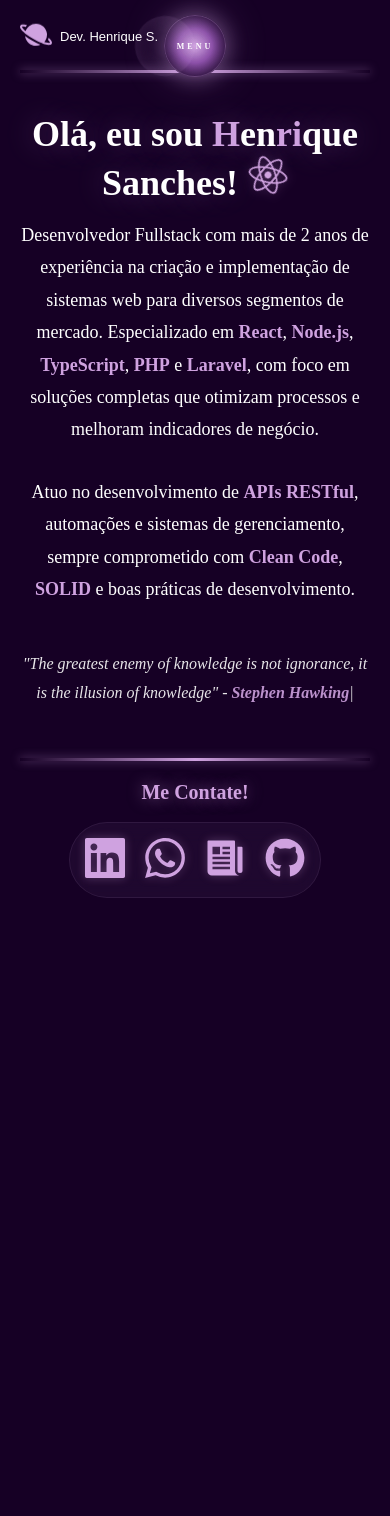
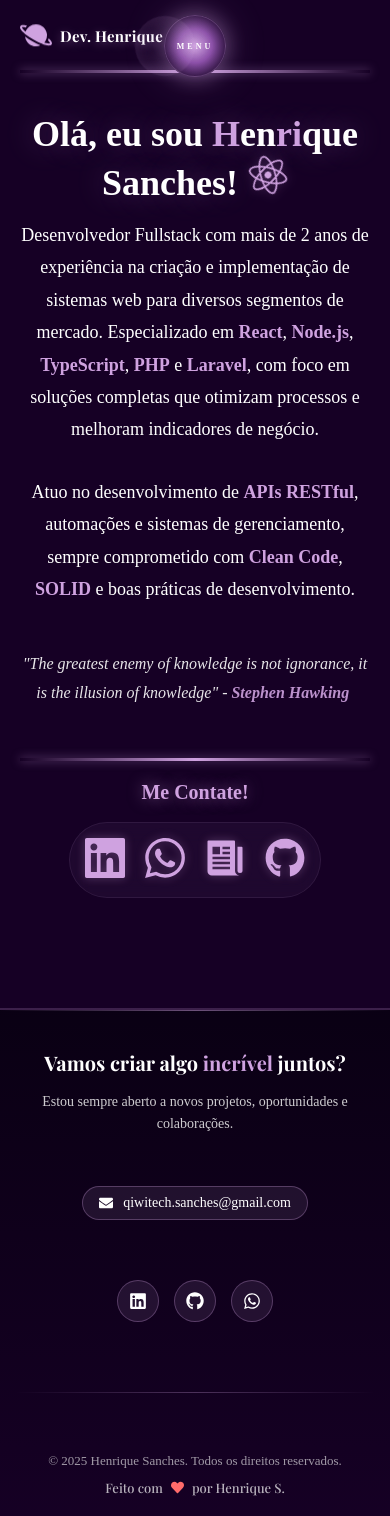
Before and after one commit to HenriqueQSanches/Portfolio, a React (Create React App) app in the folder frontend/: page / in a window 390 px wide. Before the commit the page ends 948 px from the top, so only its background shows below. Built offline with nearby package versions, Linux system fonts and the light colour scheme; the HTML template or start-up script is replaced by a standard one.

Commit message:
feat: add Footer component with styling and integrate into main App layout

```diff
--- a/frontend/public/index.html
+++ b/frontend/public/index.html
@@ -4,6 +4,11 @@
   <meta charset="UTF-8">
   <meta name="viewport" content="width=device-width, initial-scale=1.0">
   <title>PORTFOLIO - Dev Henrique S.</title>
+
+  <!-- Google Fonts -->
+  <link rel="preconnect" href="https://fonts.googleapis.com">
+  <link rel="preconnect" href="https://fonts.gstatic.com" crossorigin>
+  <link href="https://fonts.googleapis.com/css2?family=Playfair+Display:wght@400;500;600;700;800&display=swap" rel="stylesheet">
 </head>
 <body>
   <div id="root"></div>
--- a/frontend/src/App.js
+++ b/frontend/src/App.js
@@ -2,6 +2,7 @@ import React from 'react';
 import { BrowserRouter as Router, Routes, Route } from 'react-router-dom';
 import { AnimatePresence, motion } from 'framer-motion';
 import Navbar from './components/Navbar';
+import Footer from './components/Footer';
 import Start from './pages/Start/Start';
 import About from './pages/About/About';
 import Techinfo from './pages/Techinfo/Techinfo';
@@ -103,6 +104,7 @@ function App() {
             />
           </Routes>
         </AnimatePresence>
+        <Footer />
       </div>
     </Router>
   );
--- /dev/null
+++ b/frontend/src/components/Footer.css
@@ -0,0 +1,238 @@
+.footer-container {
+  background: linear-gradient(180deg, rgba(10, 0, 20, 0.98) 0%, rgba(22, 0, 37, 0.98) 100%);
+  border-top: 2px solid rgba(207, 162, 224, 0.2);
+  padding: 60px 20px 30px;
+  margin-top: 80px;
+  position: relative;
+  overflow: hidden;
+}
+
+.footer-container::before {
+  content: '';
+  position: absolute;
+  top: 0;
+  left: 0;
+  right: 0;
+  height: 1px;
+  background: linear-gradient(90deg,
+    transparent 0%,
+    rgba(207, 162, 224, 0.5) 50%,
+    transparent 100%
+  );
+}
+
+.footer-content {
+  max-width: 1200px;
+  margin: 0 auto;
+  display: flex;
+  flex-direction: column;
+  align-items: center;
+  text-align: center;
+  gap: 30px;
+}
+
+.footer-main {
+  margin-bottom: 10px;
+}
+
+.footer-title {
+  font-family: 'Playfair Display', 'Georgia', serif;
+  font-size: 32px;
+  font-weight: 700;
+  color: white;
+  margin-bottom: 15px;
+  line-height: 1.3;
+}
+
+.footer-title .highlight {
+  color: #CFA2E0;
+  position: relative;
+}
+
+.footer-subtitle {
+  font-size: 18px;
+  color: rgba(255, 255, 255, 0.8);
+  max-width: 600px;
+  margin: 0 auto;
+  line-height: 1.6;
+}
+
+.footer-contact {
+  margin: 10px 0;
+}
+
+.footer-email {
+  display: inline-flex;
+  align-items: center;
+  gap: 10px;
+  font-size: 18px;
+  color: white;
+  text-decoration: none;
+  padding: 12px 30px;
+  background: rgba(207, 162, 224, 0.1);
+  border: 1px solid rgba(207, 162, 224, 0.3);
+  border-radius: 50px;
+  transition: all 0.3s ease;
+}
+
+.footer-email:hover {
+  background: rgba(207, 162, 224, 0.2);
+  border-color: rgba(207, 162, 224, 0.5);
+  transform: translateY(-2px);
+  box-shadow: 0 5px 20px rgba(207, 162, 224, 0.2);
+}
+
+.footer-social {
+  display: flex;
+  gap: 20px;
+  margin: 20px 0;
+}
+
+.social-link {
+  display: flex;
+  align-items: center;
+  justify-content: center;
+  width: 50px;
+  height: 50px;
+  border-radius: 50%;
+  background: rgba(207, 162, 224, 0.1);
+  border: 1px solid rgba(207, 162, 224, 0.3);
+  color: white;
+  font-size: 22px;
+  text-decoration: none;
+  transition: all 0.3s ease;
+}
+
+.social-link:hover {
+  transform: translateY(-5px) scale(1.1);
+  box-shadow: 0 8px 25px rgba(207, 162, 224, 0.3);
+}
+
+.social-link.linkedin:hover {
+  background: #0077b5;
+  border-color: #0077b5;
+  box-shadow: 0 8px 25px rgba(0, 119, 181, 0.4);
+}
+
+.social-link.github:hover {
+  background: #333;
+  border-color: #333;
+  box-shadow: 0 8px 25px rgba(51, 51, 51, 0.4);
+}
+
+.social-link.whatsapp:hover {
+  background: #25D366;
+  border-color: #25D366;
+  box-shadow: 0 8px 25px rgba(37, 211, 102, 0.4);
+}
+
+.footer-divider {
+  width: 100%;
+  max-width: 600px;
+  height: 1px;
+  background: linear-gradient(90deg,
+    transparent 0%,
+    rgba(207, 162, 224, 0.3) 50%,
+    transparent 100%
+  );
+  margin: 20px 0;
+}
+
+.footer-bottom {
+  display: flex;
+  flex-direction: column;
+  align-items: center;
+  gap: 10px;
+  padding-top: 10px;
+}
+
+.footer-copyright {
+  font-size: 14px;
+  color: rgba(255, 255, 255, 0.6);
+  margin: 0;
+}
+
+.footer-made-with {
+  font-size: 15px;
+  color: rgba(255, 255, 255, 0.7);
+  display: flex;
+  align-items: center;
+  gap: 8px;
+  margin: 0;
+  font-family: 'Playfair Display', 'Georgia', serif;
+  font-weight: 500;
+}
+
+.heart-icon {
+  color: #ff6b6b;
+  animation: heartbeat 1.5s ease-in-out infinite;
+}
+
+@keyframes heartbeat {
+  0%, 100% {
+    transform: scale(1);
+  }
+  25% {
+    transform: scale(1.2);
+  }
+  50% {
+    transform: scale(1);
+  }
+}
+
+/* Responsive Design */
+@media screen and (max-width: 768px) {
+  .footer-container {
+    padding: 40px 15px 20px;
+    margin-top: 60px;
+  }
+
+  .footer-title {
+    font-size: 24px;
+  }
+
+  .footer-subtitle {
+    font-size: 16px;
+  }
+
+  .footer-email {
+    font-size: 15px;
+    padding: 10px 20px;
+  }
+
+  .social-link {
+    width: 45px;
+    height: 45px;
+    font-size: 20px;
+  }
+
+  .footer-social {
+    gap: 15px;
+  }
+
+  .footer-copyright,
+  .footer-made-with {
+    font-size: 13px;
+  }
+}
+
+@media screen and (max-width: 480px) {
+  .footer-title {
+    font-size: 20px;
+  }
+
+  .footer-subtitle {
+    font-size: 14px;
+  }
+
+  .footer-email {
+    font-size: 14px;
+    padding: 8px 16px;
+  }
+
+  .social-link {
+    width: 40px;
+    height: 40px;
+    font-size: 18px;
+  }
+}
--- /dev/null
+++ b/frontend/src/components/Footer.js
@@ -0,0 +1,77 @@
+import React from 'react';
+import './Footer.css';
+import { FaHeart, FaLinkedin, FaGithub, FaWhatsapp, FaEnvelope } from 'react-icons/fa';
+
+const Footer = () => {
+  const currentYear = new Date().getFullYear();
+
+  return (
+    <footer className="footer-container">
+      <div className="footer-content">
+
+        {/* Main Section */}
+        <div className="footer-main">
+          <h2 className="footer-title">
+            Vamos criar algo <span className="highlight">incrível</span> juntos?
+          </h2>
+          <p className="footer-subtitle">
+            Estou sempre aberto a novos projetos, oportunidades e colaborações.
+          </p>
+        </div>
+
+        {/* Contact Info */}
+        <div className="footer-contact">
+          <a href="mailto:qiwitech.sanches@gmail.com" className="footer-email">
+            <FaEnvelope /> qiwitech.sanches@gmail.com
+          </a>
+        </div>
+
+        {/* Social Links */}
+        <div className="footer-social">
+          <a
+            href="https://www.linkedin.com/in/henrique-quitti-sanches-developer/"
+            target="_blank"
+            rel="noopener noreferrer"
+            className="social-link linkedin"
+            aria-label="LinkedIn"
+          >
+            <FaLinkedin />
+          </a>
+          <a
+            href="https://github.com/henriqueqsanches"
+            target="_blank"
+            rel="noopener noreferrer"
+            className="social-link github"
+            aria-label="GitHub"
+          >
+            <FaGithub />
+          </a>
+          <a
+            href="https://wa.me/5511988078402?text=Olá!%20Vi%20seu%20portfólio%20e%20gostaria%20de%20conversar"
+            target="_blank"
+            rel="noopener noreferrer"
+            className="social-link whatsapp"
+            aria-label="WhatsApp"
+          >
+            <FaWhatsapp />
+          </a>
+        </div>
+
+        {/* Divider */}
+        <div className="footer-divider"></div>
+
+        {/* Bottom Section */}
+        <div className="footer-bottom">
+          <p className="footer-copyright">
+            © {currentYear} Henrique Sanches. Todos os direitos reservados.
+          </p>
+          <p className="footer-made-with">
+            Feito com <FaHeart className="heart-icon" /> por Henrique S.
+          </p>
+        </div>
+      </div>
+    </footer>
+  );
+};
+
+export default Footer;
--- a/frontend/src/components/Navbar.css
+++ b/frontend/src/components/Navbar.css
@@ -48,9 +48,12 @@
     left: 20px;
     display: flex;
     align-items: center;
-    font-family: 'Lexend', sans-serif;
-    font-size: 18px;
+    font-family: 'Playfair Display', 'Georgia', serif;
+    font-size: 22px;
+    font-weight: 700;
     color: white;
+    letter-spacing: 0.5px;
+    text-shadow: 0 2px 10px rgba(207, 162, 224, 0.4);
   }
 
   .navbar-icon-left {
@@ -270,9 +273,12 @@
         left: 20px;
         display: flex;
         align-items: center;
-        font-family: 'Lexend', sans-serif;
-        font-size: 13px;
+        font-family: 'Playfair Display', 'Georgia', serif;
+        font-size: 15px;
+        font-weight: 700;
         color: white;
+        letter-spacing: 0.3px;
+        text-shadow: 0 2px 10px rgba(207, 162, 224, 0.4);
       }
 }
 /* ------------------------------------------------------------- */
--- a/frontend/src/pages/Projects/Projects.js
+++ b/frontend/src/pages/Projects/Projects.js
@@ -15,7 +15,7 @@ const Projects = () => {
       title: "Sistema de Atendimento ao Cliente",
       category: "Sistema Web Fullstack",
       company: "Zely",
-      description: "Plataforma completa de atendimento integrada com WhatsApp, incluindo gestão de tickets, filas de atendimento, campanhas e automação de múltiplos canais. Sistema desenvolvido para alta disponibilidade e performance.",
+      description: "Plataforma de atendimento integrada com WhatsApp. Gestão de tickets, filas, campanhas e automação multicanal com alta disponibilidade.",
       technologies: ["React", "Node.js", "TypeScript", "PostgreSQL", "Redis"],
       results: [
         "Atendimento multicanal integrado",
@@ -30,7 +30,7 @@ const Projects = () => {
       icon: <FaRobot />,
       title: "Automação com OCR para Processamento Financeiro",
       category: "Automação Python",
-      description: "Sistema de automação com Python e OCR para leitura automática de códigos e códigos de barras, processamento de dados e geração de planilhas Excel. Otimizou drasticamente processos financeiros e administrativos.",
+      description: "Automação inteligente com OCR para leitura de códigos de barras, processamento de dados e geração automática de planilhas Excel.",
       technologies: ["Python", "OCR", "Excel", "Pandas"],
       results: [
         "Atende mais de 200 clientes",
@@ -45,7 +45,7 @@ const Projects = () => {
       icon: <FaCode />,
       title: "Migração de Sistema Legacy",
       category: "Modernização de Software",
-      description: "Migração completa de sistema Visual Studio FOX (C#) para aplicação web moderna em PHP/CodeIgniter seguindo padrão MVC. Implementação de testes automatizados, versionamento Git e documentação técnica completa.",
+      description: "Migração de sistema Visual Studio FOX (C#) para aplicação web PHP/CodeIgniter com padrão MVC, testes automatizados e versionamento Git.",
       technologies: ["PHP", "CodeIgniter", "MySQL", "Git", "MVC"],
       results: [
         "Sistema legado modernizado",
@@ -62,7 +62,7 @@ const Projects = () => {
       title: "Sistema de Gestão Financeira",
       category: "Sistema Web Fullstack",
       company: "cPortal",
-      description: "Plataforma completa de gerenciamento financeiro com arquitetura DAO, dashboards interativos para visualização de receitas, despesas e lucros. Interface moderna e intuitiva para análise financeira em tempo real.",
+      description: "Plataforma financeira com arquitetura DAO e dashboards interativos. Análise em tempo real de receitas, despesas e lucros.",
       technologies: ["PHP", "ReactJS", "MySQL", "DAO Pattern"],
       results: [
         "Dashboards interativos",
@@ -79,7 +79,7 @@ const Projects = () => {
       title: "Sistema para Clínica Oftalmológica",
       category: "Sistema de Gestão Médica",
       company: "cPortal",
-      description: "Plataforma de gerenciamento para clínica oftalmológica com VueJS e Laravel, otimizando processos de atendimento, agendamento de consultas e realização de exames. Integração completa com banco de dados.",
+      description: "Plataforma médica com VueJS e Laravel para gestão de atendimentos, agendamentos e exames oftalmológicos.",
       technologies: ["Vue.js", "Laravel", "MySQL", "PHP"],
       results: [
         "Otimização de atendimentos",
@@ -96,7 +96,7 @@ const Projects = () => {
       title: "Sistema de Validação para Evento Netflix",
       category: "Sistema Web Mobile",
       company: "cPortal",
-      description: "Aplicação web mobile de geração e validação de QR Code para evento da série Sintonia da Netflix. Sistema com autenticação Google, resultando em redução significativa de filas e melhor experiência do público.",
+      description: "App mobile de QR Code para evento da série Sintonia da Netflix. Validação instantânea com autenticação Google.",
       technologies: ["PHP Slim", "ReactJS", "Google API", "MySQL"],
       results: [
         "Redução drástica em filas",
@@ -113,7 +113,7 @@ const Projects = () => {
       title: "Sistema de Premiações para Eventos",
       category: "Sistema Web Fullstack",
       company: "cPortal",
-      description: "Plataforma de gerenciamento de premiações com múltiplas integrações de API. Sistema robusto e confiável para entrega eficiente de prêmios durante eventos de grande porte.",
+      description: "Plataforma de premiações com múltiplas integrações de API. Entrega eficiente e confiável para eventos de grande porte.",
       technologies: ["Laravel", "Node.js", "TypeScript", "MySQL"],
       results: [
         "Múltiplas integrações de API",
@@ -129,7 +129,7 @@ const Projects = () => {
       icon: <FaDatabase />,
       title: "Sistemas Standalone com SQLite",
       category: "Aplicações Desktop",
-      description: "Desenvolvimento de sistemas standalone com SQLite e geração de executáveis (.exe) para uso em ambiente local. Soluções práticas com alta taxa de adesão pelos usuários finais.",
+      description: "Aplicações desktop standalone com SQLite e executáveis (.exe) para uso local offline.",
       technologies: ["Python", "SQLite", "PyInstaller"],
       results: [
         "Soluções offline independentes",
```
